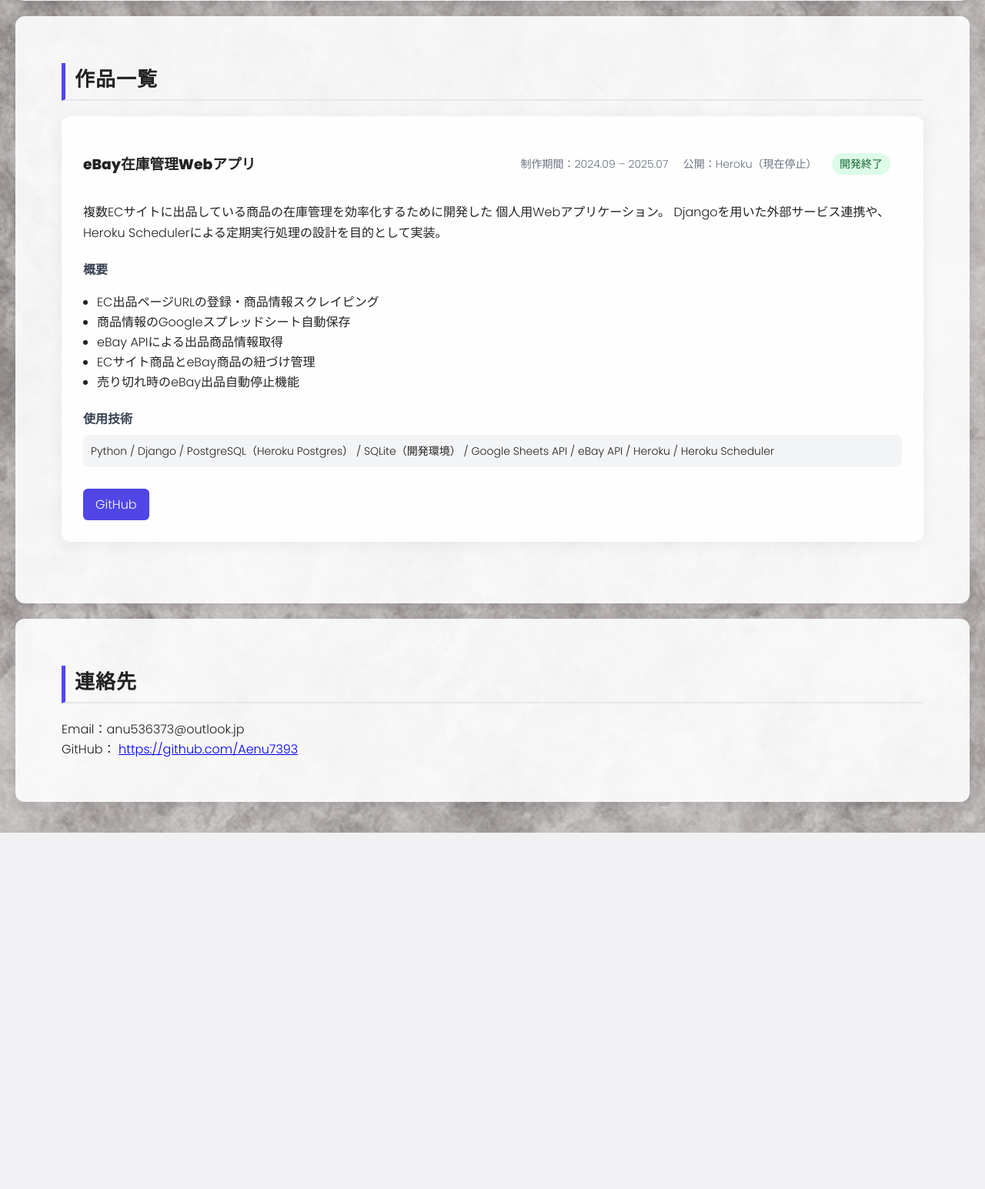
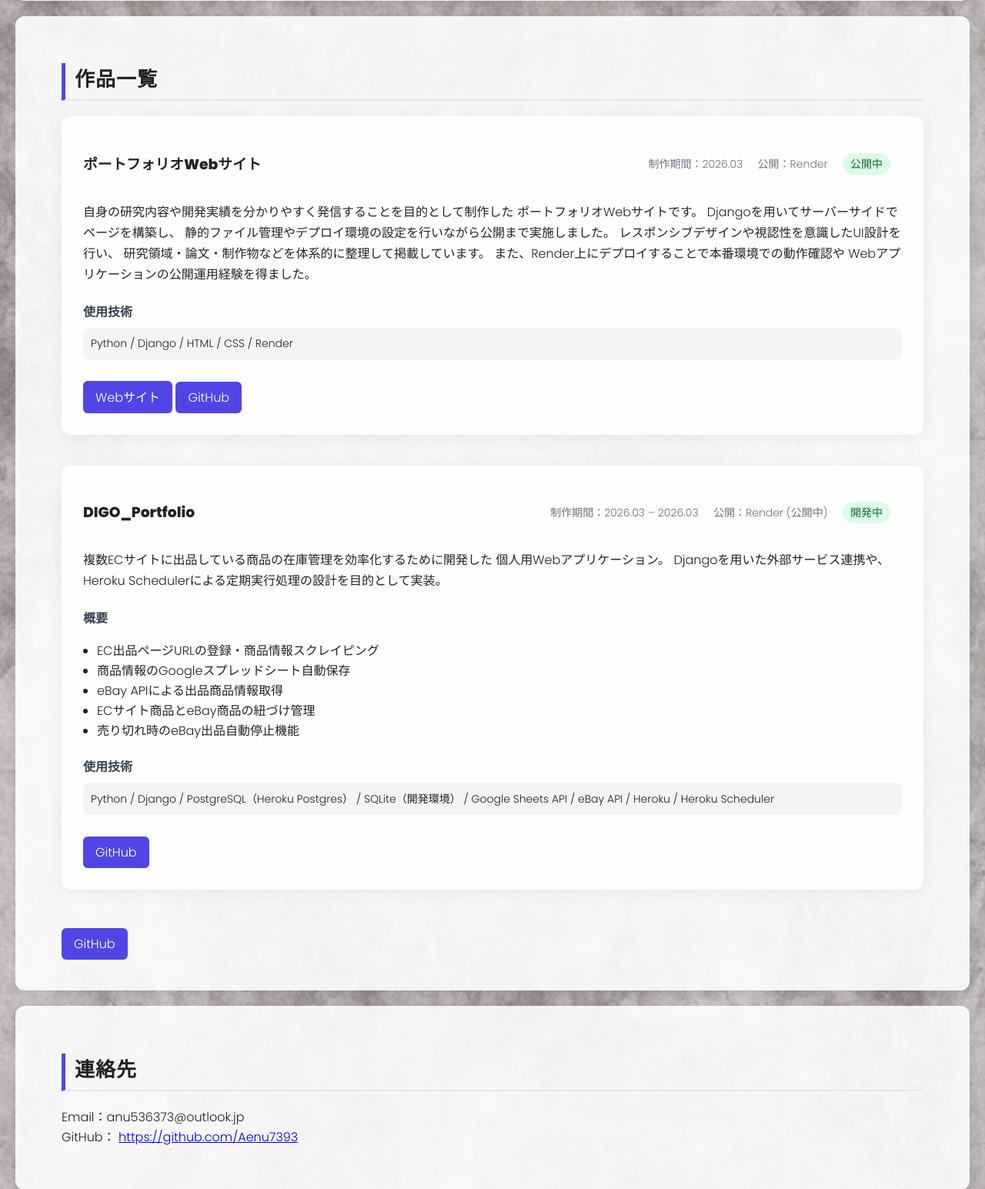
Before and after one commit to Aenu7393/django-Anu-portfolio, a Django app: page / in a window 1280 px wide. Shown: the part 972-2517 px from the top of the page at 77% size. Before the commit the page ends 2054 px from the top, so only its background shows below. Run offline with Django 5.2, Linux system fonts and the light colour scheme.

Commit message:
add portfolio

```diff
--- a/portfolio/templates/portfolio/home.html
+++ b/portfolio/templates/portfolio/home.html
@@ -89,16 +89,53 @@
 
        <section>
             <h2>作品一覧</h2>
+            <div class="project-card">
+
+                <div class="project-header">
+                    <h3>ポートフォリオWebサイト</h3>
+
+                    <div class="project-meta">
+                        <span>制作期間：2026.03</span>
+                        <span>公開：Render</span>
+                        <span class="status done">公開中</span>
+                    </div>
+                </div>
+
+                <p class="project-desc">
+                    自身の研究内容や開発実績を分かりやすく発信することを目的として制作した
+                    ポートフォリオWebサイトです。
+                    Djangoを用いてサーバーサイドでページを構築し、
+                    静的ファイル管理やデプロイ環境の設定を行いながら公開まで実施しました。
+
+                    レスポンシブデザインや視認性を意識したUI設計を行い、
+                    研究領域・論文・制作物などを体系的に整理して掲載しています。
+                    また、Render上にデプロイすることで本番環境での動作確認や
+                    Webアプリケーションの公開運用経験を得ました。
+                </p>
+
+                <div class="project-section">
+                    <h4>使用技術</h4>
+                    <div class="tech">
+                        Python / Django / HTML / CSS / Render
+                    </div>
+                </div>
+
+                <div class="project-links">
+                    <a href="ここに公開URL" target="_blank">Webサイト</a>
+                    <a href="ここにGitHubURL" target="_blank">GitHub</a>
+                </div>
+
+            </div>
 
             <div class="project-card">
 
                 <div class="project-header">
-                    <h3>eBay在庫管理Webアプリ</h3>
+                    <h3>DIGO_Portfolio</h3>
 
                     <div class="project-meta">
-                        <span>制作期間：2024.09 – 2025.07</span>
-                        <span>公開：Heroku（現在停止）</span>
-                        <span class="status done">開発終了</span>
+                        <span>制作期間：2026.03 – 2026.03</span>
+                        <span>公開：Render (公開中)</span>
+                        <span class="status done">開発中</span>
                     </div>
                 </div>
 
@@ -133,6 +170,21 @@
                 </div>
 
             </div>
+
+
+
+                <div class="project-links">
+                    <a href="https://github.com/Aenu7393/ebay-support-system" target="_blank" rel="noopener noreferrer">
+                        GitHub
+                    </a>
+                </div>
+
+            </div>
+
+
+
+
+
         </section>
         <section class="contact">
         <h2>連絡先</h2>
```
